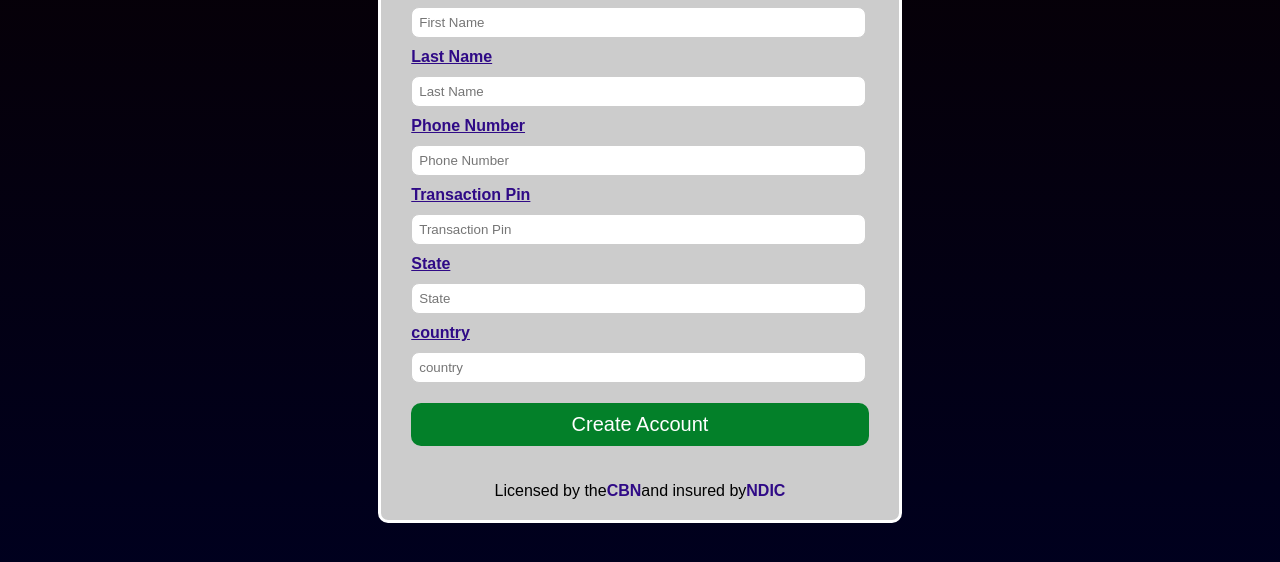
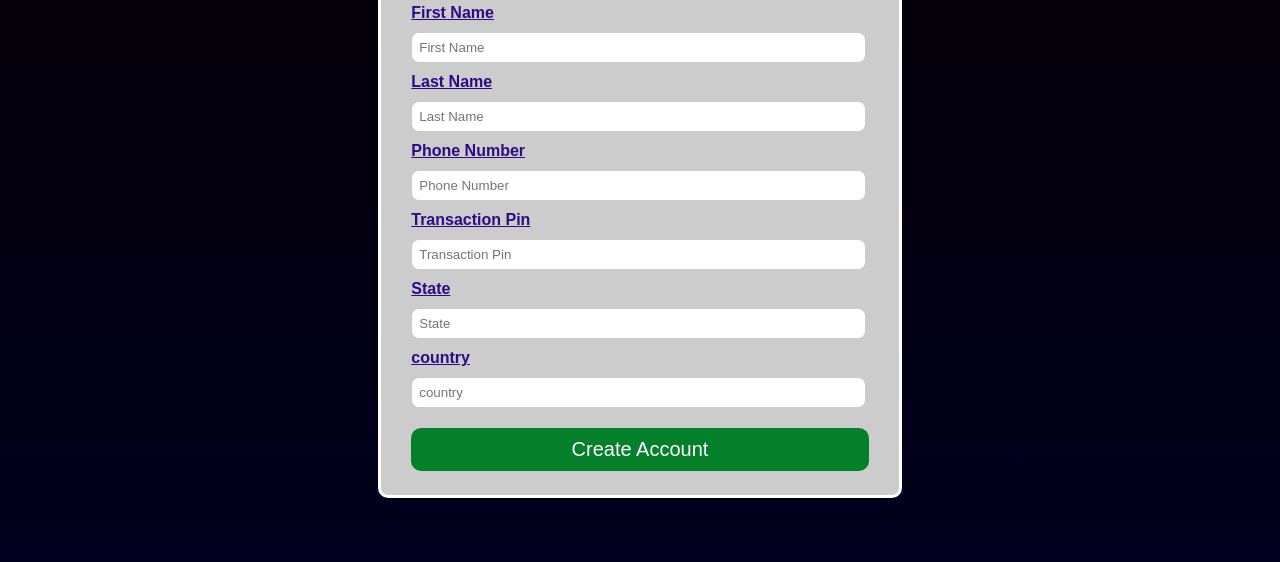
Before and after one commit to Stanley57-dev/banking, a plain HTML site: page index.html in a window 1280 px wide. Shown: the part 224-786 px from the top of the page. Drawn offline with Linux system fonts and the light colour scheme.

Commit message:
Update index.html

```diff
--- a/index.html
+++ b/index.html
@@ -87,16 +87,7 @@ button:hover {
     .error { color: red; font-size: 14px; margin-top: 10px; }
     .info { background: #fafafa; padding: 10px; border-radius: 6px; margin-bottom: 15px; font-size: 14px; }
 
-.cbn{
-  display: flex;
-justify-content: center;
- align-items: center;
 
-}
-strong{
-    color: #2f0a86;
-
-}
     </style>
 
          <div class="container">
@@ -126,7 +117,6 @@ strong{
 
       <button onclick="createAccount()">Create Account</button>
 
-      <p class="cbn">Licensed by the <strong>CBN</strong> and insured by <strong>NDIC</strong></p>
     </div>
 
           <div id="dashboard">
```
